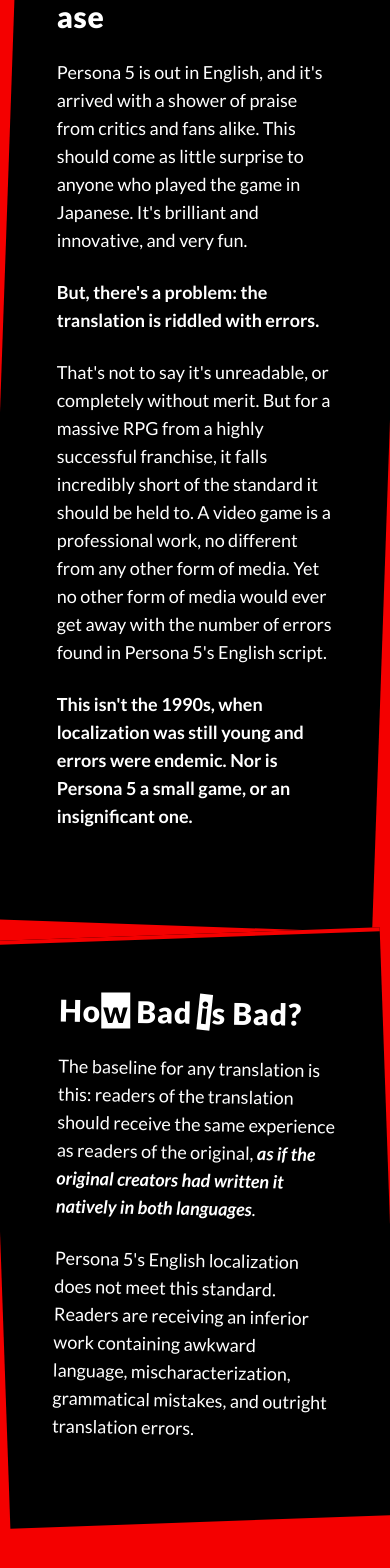
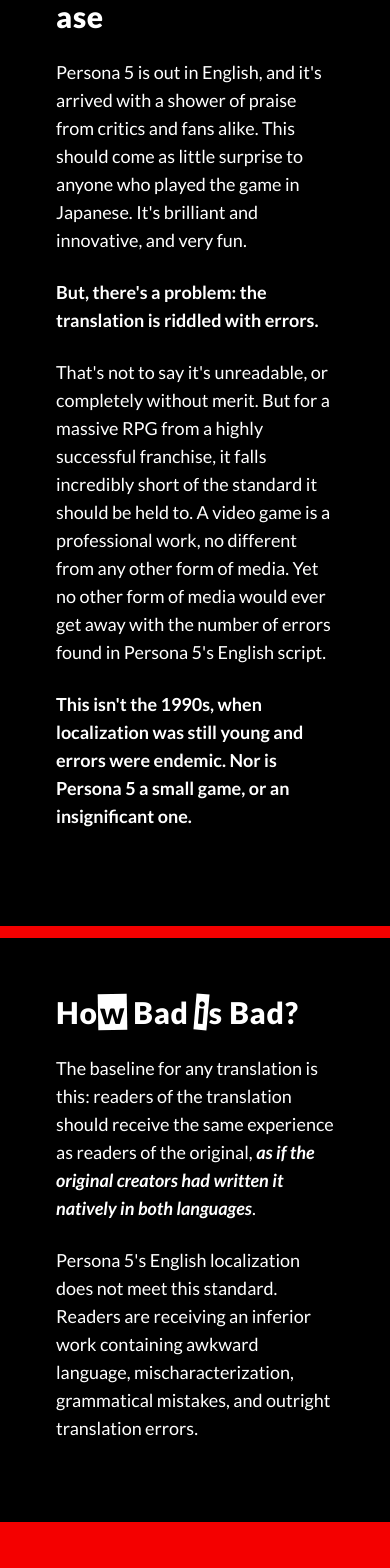
Before and after one commit to soamsy/frontend-copycat, a Vue app in the folder 006-personaproblems/: page / in a window 390 px wide. Shown: the part 1042-2610 px from the top of the page. Built offline with nearby package versions, Linux system fonts and the light colour scheme.

Commit message:
006 Remove rotation at lower screen sizes

```diff
--- a/006-personaproblems/src/App.vue
+++ b/006-personaproblems/src/App.vue
@@ -43,8 +43,8 @@ import Defense from './components/defenses/Defenses.vue';
             "Y<span class="rl-rb rotate-[6deg]">a</span>kiso<span class="rl-rb rotate-[-1deg]">b</span>a Pa<span class="rl-rb rotate-[2deg]">n</span>."
           </div>
         </Carousel>
-        <div class="p-14 mt-20 bg-black text-white rotate-2 text-lg">
-          <div class="rotate-[-2deg]">
+        <div class="p-14 mt-20 bg-black text-white lg:rotate-2 text-lg">
+          <div class="lg:rotate-[-2deg]">
             <h2 class="mb-6 text-3xl font-extrabold tracking-wide">Cuttin<span class="rl-bw rotate-3">g</span> to the C<span class="rl-bw rotate-[-2deg]">h</span>ase</h2>
             <p class="mb-6">Persona 5 is out in English, and it's arrived with a shower of praise from critics and fans alike. This should come as little surprise to anyone who played the game in Japanese. It's brilliant and innovative, and very fun.</p>
             <p class="mb-6 font-bold">But, there's a problem: the translation is riddled with errors.</p>
@@ -58,8 +58,8 @@ import Defense from './components/defenses/Defenses.vue';
             </div> -->
           </div>
         </div>
-        <div class="p-14 mt-2 bg-black text-white border-t-4 border-persona-red rotate-[-2deg] text-lg">
-          <div class="rotate-[3deg]">
+        <div class="p-14 mt-2 bg-black text-white border-t-4 border-persona-red lg:rotate-[-2deg] text-lg">
+          <div class="lg:rotate-[3deg]">
             <h2 class="mb-6 text-3xl font-extrabold tracking-wide">Ho<span class="rl-bw rotate-[-1deg]">w</span> Bad <span class="rl-bw rotate-[5deg]">i</span>s Bad?</h2>
             <p class="mb-6">
               The baseline for any translation is this: readers of the
--- a/006-personaproblems/src/components/faq/GoodTranslation.vue
+++ b/006-personaproblems/src/components/faq/GoodTranslation.vue
@@ -1,12 +1,12 @@
 <template>
-    <div class="mt-14 p-3 bg-black text-white rotate-[-3deg]">
+    <div class="mt-14 p-3 bg-black text-white lg:rotate-[-3deg] relative">
         <div class="absolute px-2 py-3 top-[-1rem] right-0 rotate-[-3deg] text-3xl text-persona-red bg-black border-persona-red border-2">#2</div>
         <h2 class="mb-6 text-4xl font-extrabold tracking-wide text-persona-red">
             W<span class="rl-br rotate-3">h</span>at does g<span class="rl-br
                 rotate-1">o</span>od look li<span class="rl-br
                 rotate-[-3deg]">k</span>e?
         </h2>
-        <div class="m-16 mt-12 bg-black text-white rotate-[3deg] text-lg leading-snug">
+        <div class="m-16 mt-12 bg-black text-white lg:rotate-[3deg] text-lg leading-snug relative">
             <p class="mb-6">
                 Translation can be a murky concept, so first I'll define a
                 standard to measure against: <span class="italic font-semibold"> imagine if translation
--- a/006-personaproblems/src/components/faq/WhatIsTranslation.vue
+++ b/006-personaproblems/src/components/faq/WhatIsTranslation.vue
@@ -1,10 +1,10 @@
 <template>
-    <div class="mt-14 p-3 bg-black text-white rotate-2">
+    <div class="mt-14 p-3 bg-black text-white lg:rotate-2 relative">
         <div class="absolute px-2 py-3 top-[-1rem] right-0 rotate-3 text-3xl text-persona-red bg-black border-persona-red border-2">#1</div>
         <h2 class="mb-6 text-4xl font-extrabold tracking-wide text-persona-red">
             Wh<span class="rl-br rotate-[4deg]">a</span>t is <span class="rl-br rotate-[3deg]">t</span>ransl<span class="rl-br rotate-[-2deg]">a</span>tion?
         </h2>
-        <div class="m-16 mt-1 bg-black text-white rotate-[-2deg] text-lg leading-snug">
+        <div class="m-16 mt-1 bg-black text-white lg:rotate-[-2deg] text-lg leading-snug relative">
             <p class="mb-6">I'll start with what translation is, and what translation is not.</p>
             <p class="font-bold">Translation is:</p>
             <ul class="px-6 py-4 ml-5">
--- a/006-personaproblems/src/components/faq/WhereNoise.vue
+++ b/006-personaproblems/src/components/faq/WhereNoise.vue
@@ -1,10 +1,10 @@
 <template>
-    <div class="mt-14 p-3 bg-black text-white rotate-[-1deg]">
+    <div class="mt-14 p-3 bg-black text-white lg:rotate-[-1deg] relative">
         <div class="absolute px-2 py-3 top-[-1rem] right-0 rotate-[4deg] text-3xl text-persona-red bg-black border-persona-red border-2">#4</div>
         <h2 class="mb-6 text-4xl font-extrabold tracking-wide text-persona-red">
             Whe<span class="rl-br rotate-[2deg]">r</span>e's all th<span class="rl-br rotate-[4deg]">e</span> noi<span class="rl-br rotate-[-2deg]">s</span>e?
         </h2>
-        <div class="m-16 mt-12 bg-black text-white rotate-[1deg] text-lg leading-snug relative">
+        <div class="m-16 mt-12 bg-black text-white lg:rotate-[1deg] text-lg leading-snug relative">
             <p class="mb-6">
                 There <i>have</i> been complaints, especially by industry
                 professionals. However, you'd be hard pressed to find a major
--- a/006-personaproblems/src/components/faq/WhereProblems.vue
+++ b/006-personaproblems/src/components/faq/WhereProblems.vue
@@ -1,10 +1,10 @@
 <template>
-    <div class="mt-14 p-3 bg-black text-white rotate-[-1deg]">
+    <div class="mt-14 p-3 bg-black text-white lg:rotate-[-1deg] relative">
         <div class="absolute px-2 py-3 top-[-1rem] right-0 rotate-[-2deg] text-3xl text-persona-red bg-black border-persona-red border-2">#5</div>
         <h2 class="mb-6 text-4xl font-extrabold tracking-wide text-persona-red">
             W<span class="rl-br rotate-[-[2deg]">h</span>ere are th<span class="rl-br rotate-[2deg]">e</span> pro<span class="rl-br rotate-[4deg]">b</span>lems?
         </h2>
-        <div class="m-16 mt-12 bg-black text-white rotate-[1deg] text-lg leading-snug relative">
+        <div class="m-16 mt-12 bg-black text-white lg:rotate-[1deg] text-lg leading-snug relative">
             <p class="mb-6">
                 If you look below you'll see a selector that will allow you to browse a list of errors. Accompanying each entry will be an explanation of what's wrong. An effort has been made to keep excerpts spoiler-free.
             </p>
--- a/006-personaproblems/src/components/faq/WhyFlawed.vue
+++ b/006-personaproblems/src/components/faq/WhyFlawed.vue
@@ -1,12 +1,12 @@
 <template>
-    <div class="mt-14 p-3 bg-black text-white rotate-[1deg]">
+    <div class="mt-14 p-3 bg-black text-white lg:rotate-[1deg] relative">
         <div class="absolute px-2 py-3 top-[-1rem] right-0 rotate-[3deg] text-3xl text-persona-red bg-black border-persona-red border-2">#3</div>
         <h2 class="mb-6 text-4xl font-extrabold tracking-wide text-persona-red">
             How <span class="rl-br rotate-3">d</span>id thi<span class="rl-br
                 rotate-[-2deg]">s</span> hap<span class="rl-br
                 rotate-[3deg]">p</span>en?
         </h2>
-        <div class="m-16 mt-12 bg-black text-white rotate-[-1deg] text-lg leading-snug">
+        <div class="m-16 mt-12 bg-black text-white lg:rotate-[-1deg] text-lg leading-snug relative">
             <p class="mb-6">
                 Unfortunately, there's no way to know for sure without Atlus
                 telling us themselves or one of the translation staff coming
```
